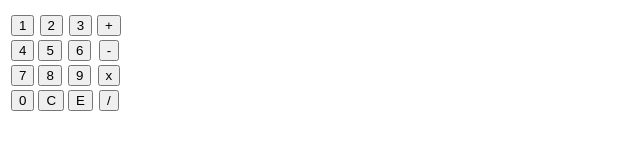
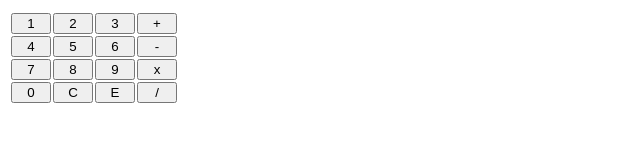
Before and after one commit to kristenpicard/Calculator, a plain HTML site: page index.html in a window 1280 px wide. Shown: the whole page, without its empty margins (0-640 px from the left). Drawn offline with Linux system fonts and the light colour scheme.

Commit message:
Formatted buttons

```diff
--- a/index.html
+++ b/index.html
@@ -1,39 +1,37 @@
 <!DOCTYPE html>
 <html lang="en">
   <head>
-
-
     <title>Calculator</title>
+    <link rel="stylesheet" href="style.css" />
   </head>
   <body>
     <table>
         <tr>
             <th><div id="answer"></div></th>
-
           </tr>
         <tr>
-          <th><button id="one">1</button></th>
-          <th><button id="two">2</button></th>
-          <th><button id="three">3</button></th>
-          <th><button id="plus">+</button></th>
+          <td><button id="one">1</button></td>
+          <td><button id="two">2</button></td>
+          <td><button id="three">3</button></td>
+          <td><button id="plus">+</button></td>
         </tr>
         <tr>
           <td><button id="four">4</button></td>
           <td><button id="five">5</button></td>
           <td><button id="six">6</button></td>
-          <th><button id="minus">-</button></th>
+          <td><button id="minus">-</button></td>
         </tr>
         <tr>
           <td><button id="seven">7</button></td>
           <td><button id="eight">8</button></td>
           <td><button id="nine">9</button></td>
-          <th><button id="times">x</button></th>
+          <td><button id="times">x</button></td>
         </tr>
         <tr>
             <td><button id="zero">0</button></td>
             <td><button id="clear">C</button></td>
             <td><button id="enter">E</button></td>
-            <th><button id="divide">/</button></th>
+            <td><button id="divide">/</button></td>
           </tr>
       </table>
       <script src="index.js"></script>
--- /dev/null
+++ b/style.css
@@ -0,0 +1,12 @@
+#answer {
+  border-color: black;
+  border-width: 2px;
+}
+
+button {
+  width: 40px;
+}
+
+tr {
+  display: flex;
+}
```
